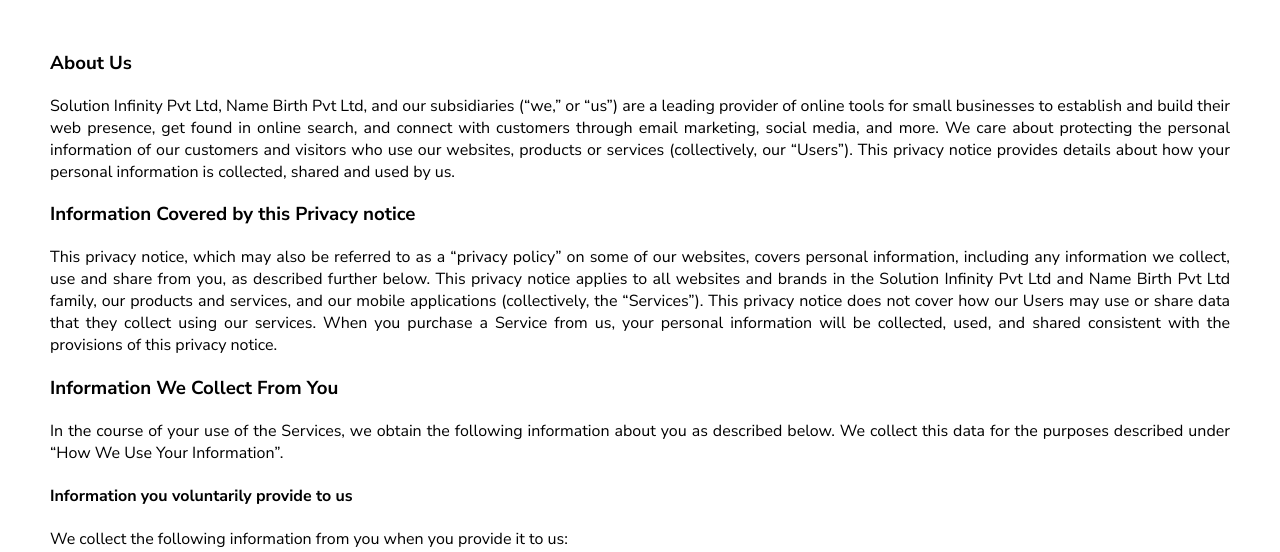
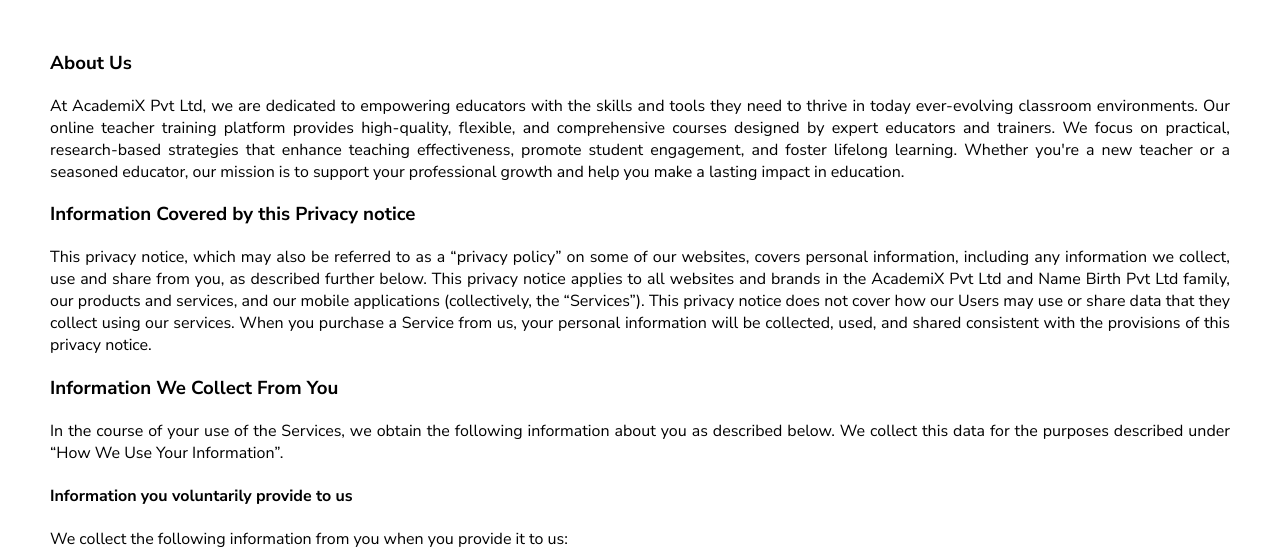
Before and after one commit to sathirak/sliit-y1-s1-iwt-assignment, a PHP site: page /privacy-policy/privacy.php in a window 1280 px wide. Shown: the part 86-638 px from the top of the page. Run offline with PHP 8.4, Linux system fonts and the light colour scheme.

Commit message:
fix: privacy-policy

```diff
--- a/privacy-policy/privacy.php
+++ b/privacy-policy/privacy.php
@@ -12,7 +12,7 @@
 
     <link rel="stylesheet" href="../styles/global.css">
     <link rel="stylesheet" href="../styles/components.css">
-    <link rel="stylesheet" href="styles.css">
+    <link rel="stylesheet" href="../styles/privacy.css">
 
     <title>Privacy Policy</title>
 </head>
@@ -26,18 +26,12 @@
             <div class="header-0">
                 <h3>About Us</h3>
             </div>
-            <p>Solution Infinity Pvt Ltd, Name Birth Pvt Ltd, and our subsidiaries (“we,” or “us”) are a leading
-                provider
-                of
-                online tools for small businesses to establish and build their web presence, get found in online search,
-                and
-                connect with customers through email marketing, social media, and more. We care about protecting the
-                personal
-                information of our customers and visitors who use our websites, products or services (collectively, our
-                “Users”). This privacy notice provides details about how your personal information is collected, shared
-                and
-                used
-                by us.</p>
+            <p>At AcademiX Pvt Ltd, we are dedicated to empowering educators with the skills and
+                tools they need to thrive in today ever-evolving classroom environments. Our online teacher training
+                platform provides high-quality, flexible, and comprehensive courses designed by expert educators and
+                trainers. We focus on practical, research-based strategies that enhance teaching effectiveness, promote
+                student engagement, and foster lifelong learning. Whether you're a new teacher or a seasoned educator,
+                our mission is to support your professional growth and help you make a lasting impact in education.</p>
         </div>
 
         <div class="inner">
@@ -47,7 +41,7 @@
             <p>This privacy notice, which may also be referred to as a “privacy policy” on some of our websites, covers
                 personal information, including any information we collect, use and share from you, as described further
                 below.
-                This privacy notice applies to all websites and brands in the Solution Infinity Pvt Ltd and Name Birth
+                This privacy notice applies to all websites and brands in the AcademiX Pvt Ltd and Name Birth
                 Pvt
                 Ltd
                 family, our products and services, and our mobile applications (collectively, the “Services”). This
@@ -207,7 +201,7 @@
             <p>As further described below, we will only share certain personal information with:</p>
             <div class="list">
                 <ul>
-                    <li>Other members of the Solution Infinity Pvt Ltd and Name Birth Pvt Ltd corporate family;</li>
+                    <li>Other members of the AcademiX Pvt Ltd corporate family;</li>
                     <li>Our partners;</li>
                     <li>Third party service providers and vendors;</li>
                     <li>In connection with a sale, merger, acquisition or corporate reorganization;</li>
@@ -215,19 +209,6 @@
                     <li>For legal reasons.</li>
                 </ul>
             </div>
-            <div class="header-1">
-                <h4>Sharing within the Solution Infinity Pvt Ltd and Name Birth Pvt Ltd Family</h4>
-            </div>
-            <p>We share personal information with other members of the Solution Infinity Pvt Ltd and Name Birth Pvt Ltd
-                family
-                to allow our corporate affiliates to contact you with offers, services or products that may be of
-                interest
-                to
-                you and to provide you with their products and services. Any such corporate affiliate may use your
-                information
-                only according to the terms of this privacy notice. If you are located in a jurisdiction where such
-                sharing
-                requires your permission, we will only do so with your consent.</p>
 
             <div class="header-1">
                 <h4>Sharing with Partners</h4>
```
Also changed, not shown: styles/privacy.css (renamed from privacy-policy/styles.css).
